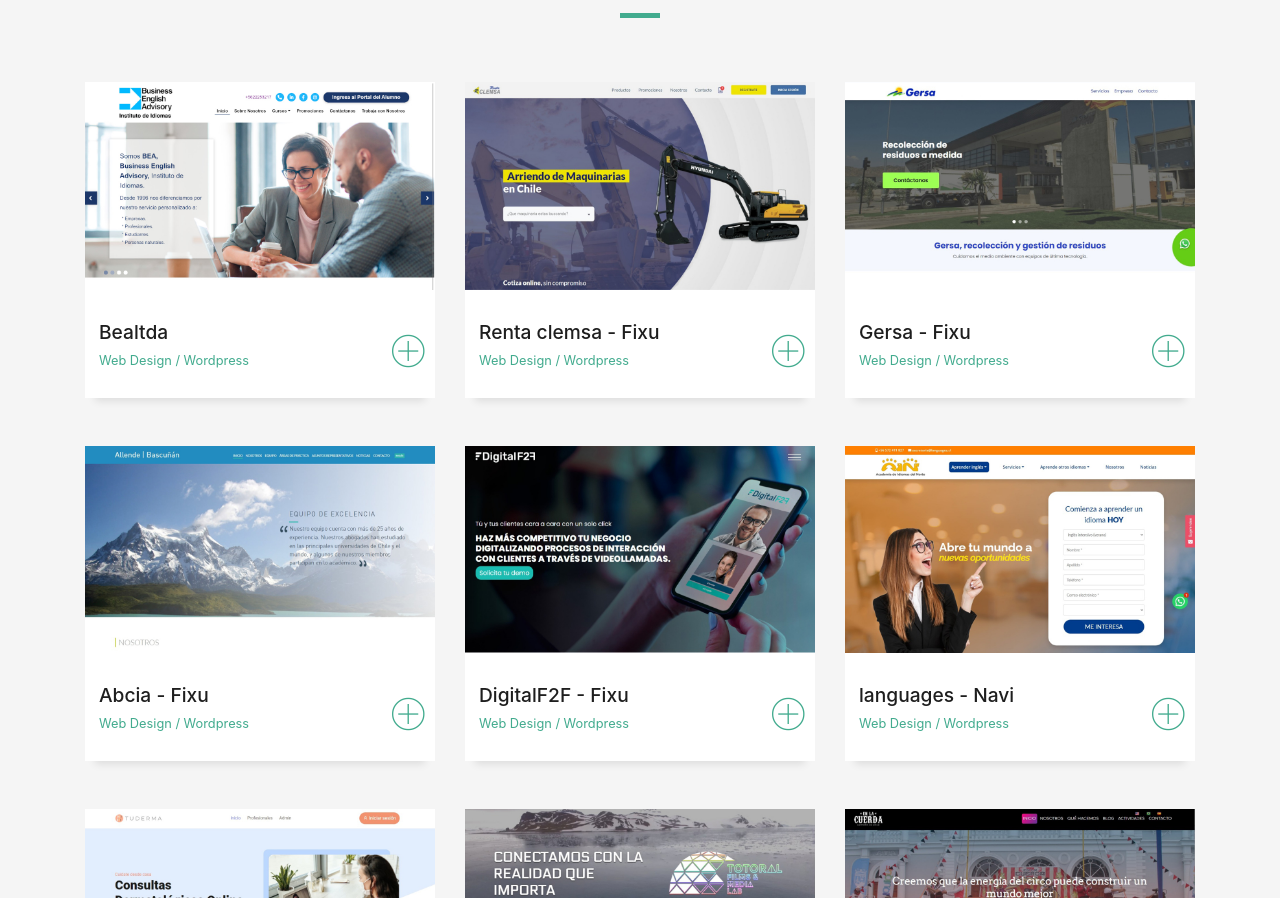
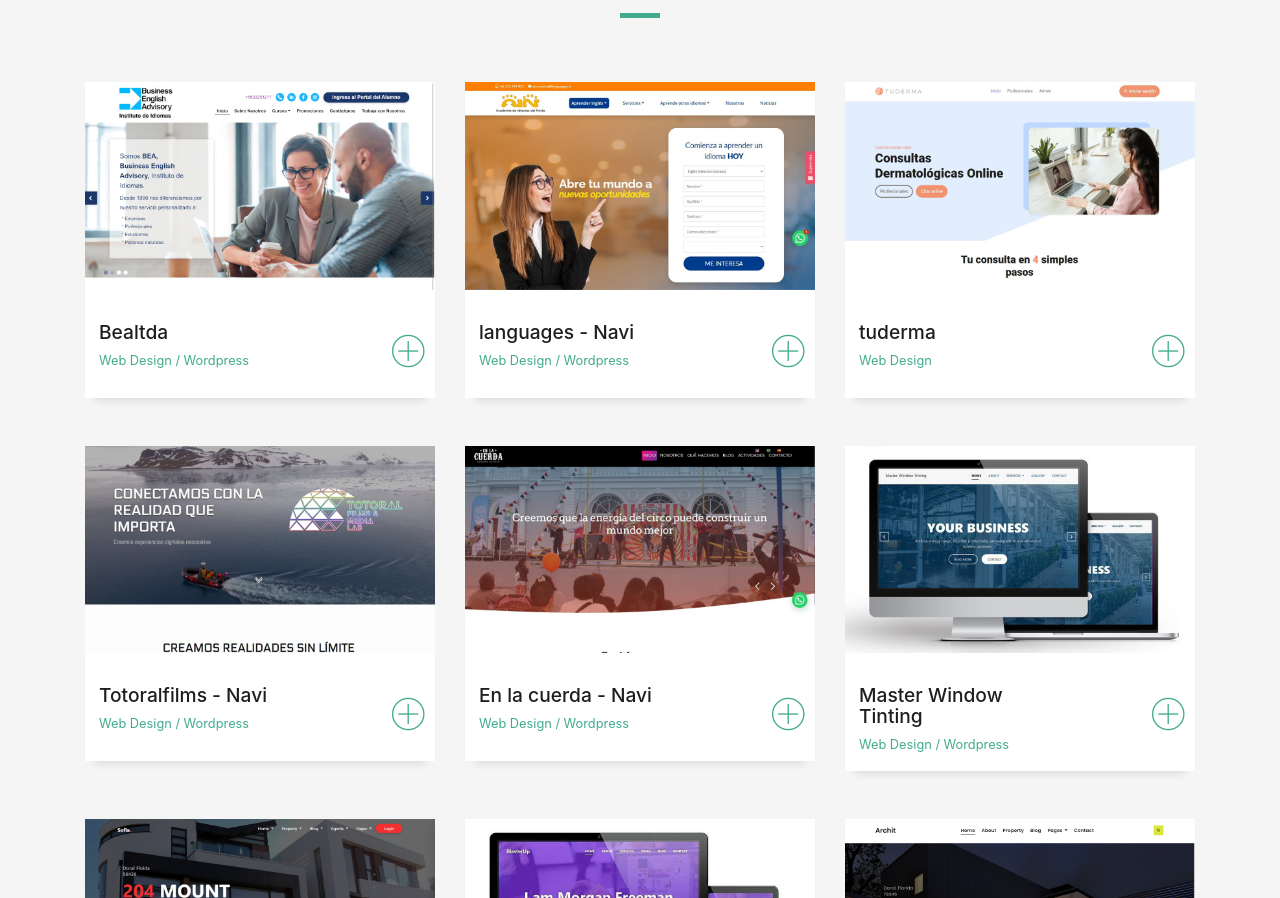
Before and after one commit to Albertvc88/me, a plain HTML site: page index.html in a window 1280 px wide. Shown: the part 1682-2580 px from the top of the page. Drawn offline with Linux system fonts and the light colour scheme; files whose address does not match are found by name.

Commit message:
Fix index

```diff
--- a/index.html
+++ b/index.html
@@ -255,7 +255,7 @@
                         </div>
                     </div>
                 </div>
-                <div class="col-md-4">
+                <!-- <div class="col-md-4">
                     <div class="work-box">
                         <div class="work-img">
                             <a href="https://rentaclemsa.cl/" rel="nofollow" target="_blank"><img src="images/rc.jpg" alt=""
@@ -278,8 +278,8 @@
                             </div>
                         </div>
                     </div>
-                </div>
-                <div class="col-md-4">
+                </div>  -->
+                <!-- <div class="col-md-4">
                     <div class="work-box">
                         <div class="work-img">
                             <a href="https://gersa.fixu.cl/" rel="nofollow" target="_blank"><img src="images/ger.jpg" alt=""
@@ -302,8 +302,8 @@
                             </div>
                         </div>
                     </div>
-                </div>
-                <div class="col-md-4">
+                </div>   -->
+                <!-- <div class="col-md-4">
                     <div class="work-box">
                         <div class="work-img">
                             <a href="https://abcia.cl/" rel="nofollow" target="_blank"><img src="images/ab.jpg" alt=""
@@ -326,8 +326,8 @@
                             </div>
                         </div>
                     </div>
-                </div>
-                <div class="col-md-4">
+                </div>   -->
+                <!-- <div class="col-md-4">
                     <div class="work-box">
                         <div class="work-img">
                             <a href="https://digitalf2f.com/" rel="nofollow" target="_blank"><img src="images/f2f.jpg" alt=""
@@ -350,7 +350,7 @@
                             </div>
                         </div>
                     </div>
-                </div>
+                </div>  -->
                 <div class="col-md-4">
                     <div class="work-box">
                         <div class="work-img">
```
